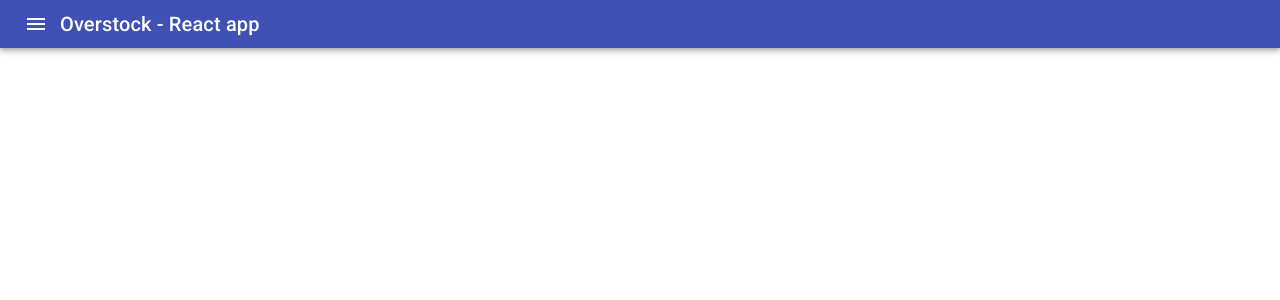
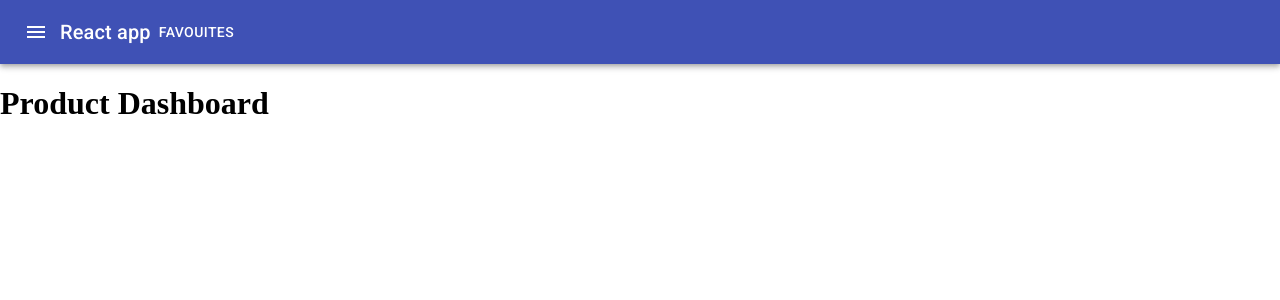
Before and after one commit to ArunRamachandran/Overstock, a React app: page /dashboard in a window 1280 px wide. Shown: the top 300 px of the page. Built offline with nearby package versions, Linux system fonts and the light colour scheme.

Commit message:
Added Product dashboard & routing logic to display selected product details

```diff
--- a/src/actions/index.js
+++ b/src/actions/index.js
@@ -18,6 +18,11 @@ export const fetchData = (pageIndex) => {
     }
 }
 
+export const navigateToDashboard = (productData) => ({
+    type: Constants.NAVIGATE_TO_DASHBOARD,
+    payload: productData
+})
+
 const fetchDataBegins = () => ({
     type: Constants.FETCH_DATA_BEGINS
 })
--- a/src/components/Header.jsx
+++ b/src/components/Header.jsx
@@ -5,6 +5,8 @@ import Toolbar from '@material-ui/core/Toolbar';
 import Typography from '@material-ui/core/Typography';
 import IconButton from '@material-ui/core/IconButton';
 import MenuIcon from '@material-ui/icons/Menu';
+import Button from '@material-ui/core/Button';
+import './page-layout.less';
 
 export default class Header extends Component {
 
@@ -16,25 +18,25 @@ export default class Header extends Component {
               menuButton: {
                 marginRight: theme.spacing(2),
               },
-            toolbar: {
-                minHeight: 128,
-                alignItems: 'flex-start',
-                paddingTop: theme.spacing(1),
-                paddingBottom: theme.spacing(2),
+              title: {
+                flexGrow: 1,
               }
           }));
         return (
             <div className={classes.root}>
+                <div className={classes.root}>
                     <AppBar position="static">
-                    <Toolbar className={classes.toolbar} variant="dense">
+                        <Toolbar>
                             <IconButton edge="start" className={classes.menuButton} color="inherit" aria-label="menu">
                                 <MenuIcon />
                             </IconButton>
-                    <Typography variant="h6" color="inherit">
-                        Overstock - React app
+                            <Typography variant="h6" className={classes.title}>
+                                React app
                             </Typography>
+                            <Button color="inherit" className='app-header-fav-icon'>Favouites</Button>
                         </Toolbar>
                     </AppBar>
+                </div>
             </div>
         )
     }
--- a/src/components/ProductList.jsx
+++ b/src/components/ProductList.jsx
@@ -1,4 +1,11 @@
 import React, { Component } from 'react';
+import { makeStyles } from '@material-ui/core/styles';
+import GridList from '@material-ui/core/GridList';
+import GridListTile from '@material-ui/core/GridListTile';
+import GridListTileBar from '@material-ui/core/GridListTileBar';
+import IconButton from '@material-ui/core/IconButton';
+import StarBorderIcon from '@material-ui/icons/StarBorder';
+import './product-list.less';
 
 export default class ProductList extends Component {
 
@@ -13,9 +20,44 @@ export default class ProductList extends Component {
     }
 
     render () {
+        const classes = makeStyles(theme => ({
+            root: {
+              display: 'flex',
+              flexWrap: 'wrap',
+              justifyContent: 'space-around',
+              overflow: 'hidden',
+              backgroundColor: theme.palette.background.paper,
+            },
+            gridList: {
+              width: 500,
+              height: 450,
+            },
+            icon: {
+              color: 'rgba(255, 255, 255, 0.54)',
+            },
+        }));
+
         return (
             <div className="overstock-product-list">
-                {this.props.data && this.productFragment(this.props.data)}
+                <div className={classes.root}>
+                    <GridList cellHeight={180} className={classes.gridList} cols={6} spacing={10}>
+                        {this.props.data && this.props.data.map((item) => (
+                            <GridListTile key={item.id} onClick={() => this.props.onClickHandler(item)}>
+                                <img src={item.image_url} alt={item.name}/>
+                                <GridListTileBar
+                                    title={item.name}
+                                    subtitle={<span>{item.tagline}</span>}
+                                    actionIcon={
+                                        <IconButton aria-label={`keep ${item.name} as your favourite`} className={classes.icon}>
+                                            <StarBorderIcon style={{color: 'white'}}/>
+                                        </IconButton>
+                                    }
+                                />
+                            </GridListTile>
+                        ))}
+                    </GridList>
+                </div>
+                {/*this.props.data && this.createProductFragment(this.props.data)*/}
             </div>
         )
     }
--- a/src/components/page-layout.less
+++ b/src/components/page-layout.less
@@ -1,3 +1,12 @@
-h1 {
-    color: green;
+.overstock-page-container {
+    .MuiAppBar-positionStatic {
+        position: fixed;
+        z-index: 1;
+        top: 0;
+        height: 10%;
+    }
+
+    .MuiToolbar-dense {
+        min-height: 62px;
+    }
 }
--- /dev/null
+++ b/src/components/product-list.less
@@ -0,0 +1,7 @@
+img {
+    width: 40% !important;
+    height: auto;
+    max-width: 270px;
+    max-height: 200px;
+    vertical-align: middle
+}
--- a/src/constants/constant.js
+++ b/src/constants/constant.js
@@ -3,3 +3,5 @@ export const URL = 'https://api.punkapi.com/v2/beers';
 export const FETCH_DATA_BEGINS = 'FETCH_DATA_BEGINS';
 export const FETCH_DATA_SUCCESS = 'FETCH_DATA_SUCCESS';
 export const FETCH_DATA_FAILRE = 'FETCH_DATA_FAILRE';
+
+export const NAVIGATE_TO_DASHBOARD = 'NAVIGATE_TO_DASHBOARD';
--- a/src/containers/Home.jsx
+++ b/src/containers/Home.jsx
@@ -2,7 +2,7 @@ import React, { Component } from 'react';
 import { connect } from 'react-redux';
 import CircularProgress from '@material-ui/core/CircularProgress';
 import store from '../store/configStore';
-import { fetchData } from '../actions'
+import { fetchData, navigateToDashboard } from '../actions'
 import ProductList from '../components/ProductList';
 class Home extends Component {
 
@@ -10,10 +10,18 @@ class Home extends Component {
         this.props.fetchData();
     }
 
+    handleProductDetails = (product) => {
+        this.props.history.push('/dashboard');
+        this.props.navigateToDashboard(product);
+    }
+
     render() {
         return (
             <div className="home-page">
-                {   this.props.isLoader ? <CircularProgress/> : <ProductList data={this.props.data}/> }
+                {   this.props.isLoader ?
+                    <CircularProgress/> :
+                    <ProductList data={this.props.data} onClickHandler={this.handleProductDetails}/>
+                }
             </div>
         )
     }
@@ -25,7 +33,8 @@ const mapStateToProps = state => ({
 })
 
 const mapDispatchToProps = dispatch => ({
-    fetchData: (pageNumber) => store.dispatch(fetchData(pageNumber))
+    fetchData: (pageNumber) => store.dispatch(fetchData(pageNumber)),
+    navigateToDashboard: (product) => store.dispatch(navigateToDashboard(product))
 })
 
 export default connect(
--- /dev/null
+++ b/src/containers/ProductDashboard.jsx
@@ -0,0 +1,26 @@
+import React, { Component } from 'react';
+import store from '../store/configStore';
+import { connect } from 'react-redux';
+
+
+class ProductDashboard extends Component {
+
+    render () {
+        const data = this.props.selectedProduct;
+        console.log("User selected data: ", data);
+
+        return (
+            <div className="product-dashboard">
+                <h1>Product Dashboard</h1>
+            </div>
+        )
+    }
+}
+
+const mapStateToProps = state => ({
+    selectedProduct: state.appState.selectedProduct
+})
+
+export default connect(
+    mapStateToProps
+)(ProductDashboard);
--- a/src/reducers/appReducer.js
+++ b/src/reducers/appReducer.js
@@ -16,7 +16,7 @@ const appState = ( state = initialState, action ) => {
             return {
                 ...state,
                 isLoader: false,
-                data: [...state.data, payload.data]
+                data: payload
             }
 
         case Constans.FETCH_DATA_FAILRE:
@@ -25,6 +25,12 @@ const appState = ( state = initialState, action ) => {
                 isLoader: false
             }
 
+        case Constans.NAVIGATE_TO_DASHBOARD:
+            return {
+                ...state,
+                selectedProduct: payload
+            }
+
         default:
             return state;
     }
--- a/src/routes/MainRouter.jsx
+++ b/src/routes/MainRouter.jsx
@@ -1,12 +1,14 @@
 import React, { Component } from 'react';
 import { Switch, Route } from 'react-router-dom';
 import Home from '../containers/Home';
+import ProductDashboard from '../containers/ProductDashboard';
 
 export default class MainRouter extends Component {
     render () {
         return (
             <Switch>
                     <Route exact path="/" component={Home}/>
+                    <Route exact path="/dashboard" component={ProductDashboard}/>
             </Switch>
         )
     }
```
Also changed, not shown: 1 other file (tests, documents, lock files or other folders). Lines whose indentation alone changed are shown as unchanged.
